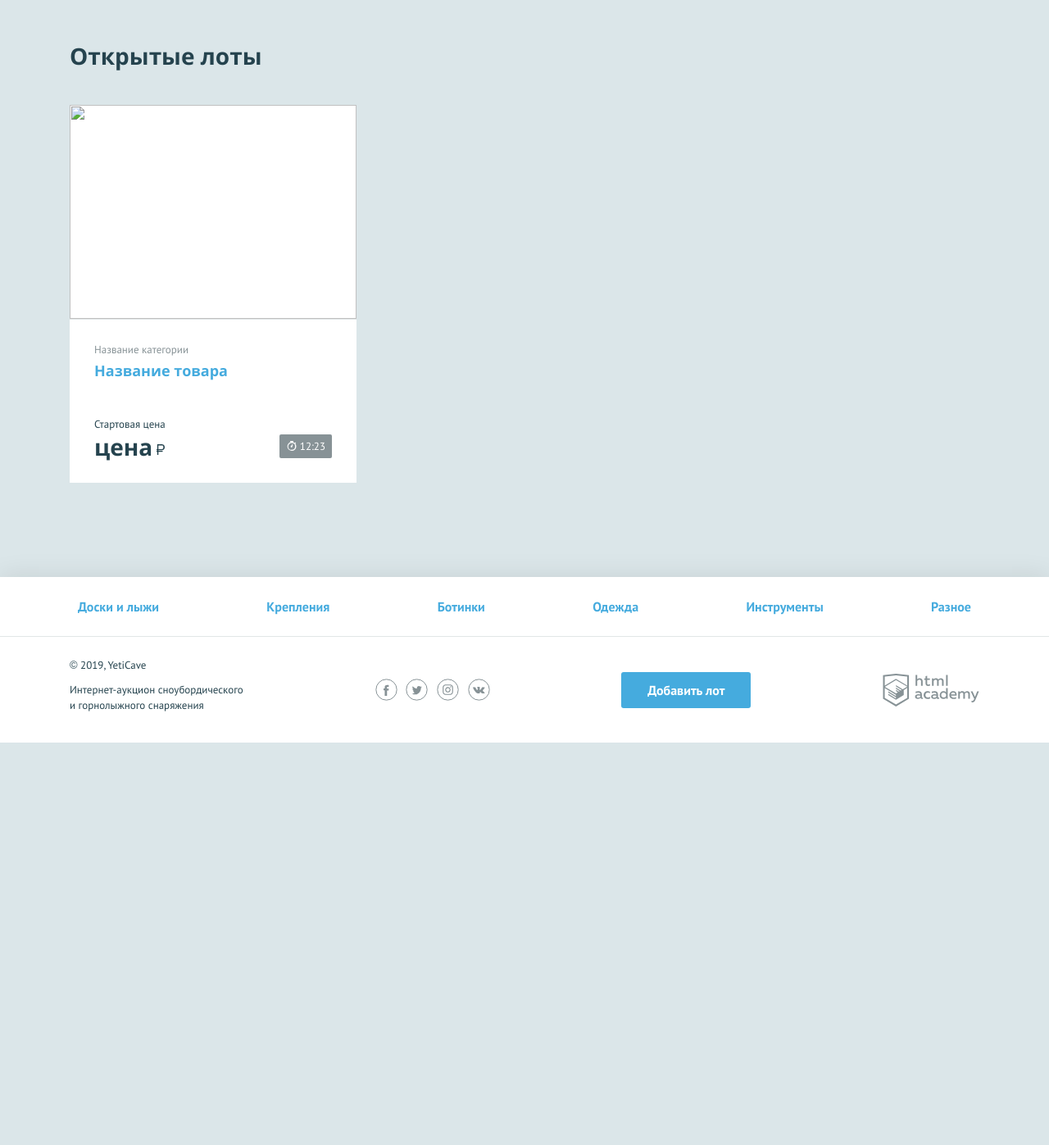
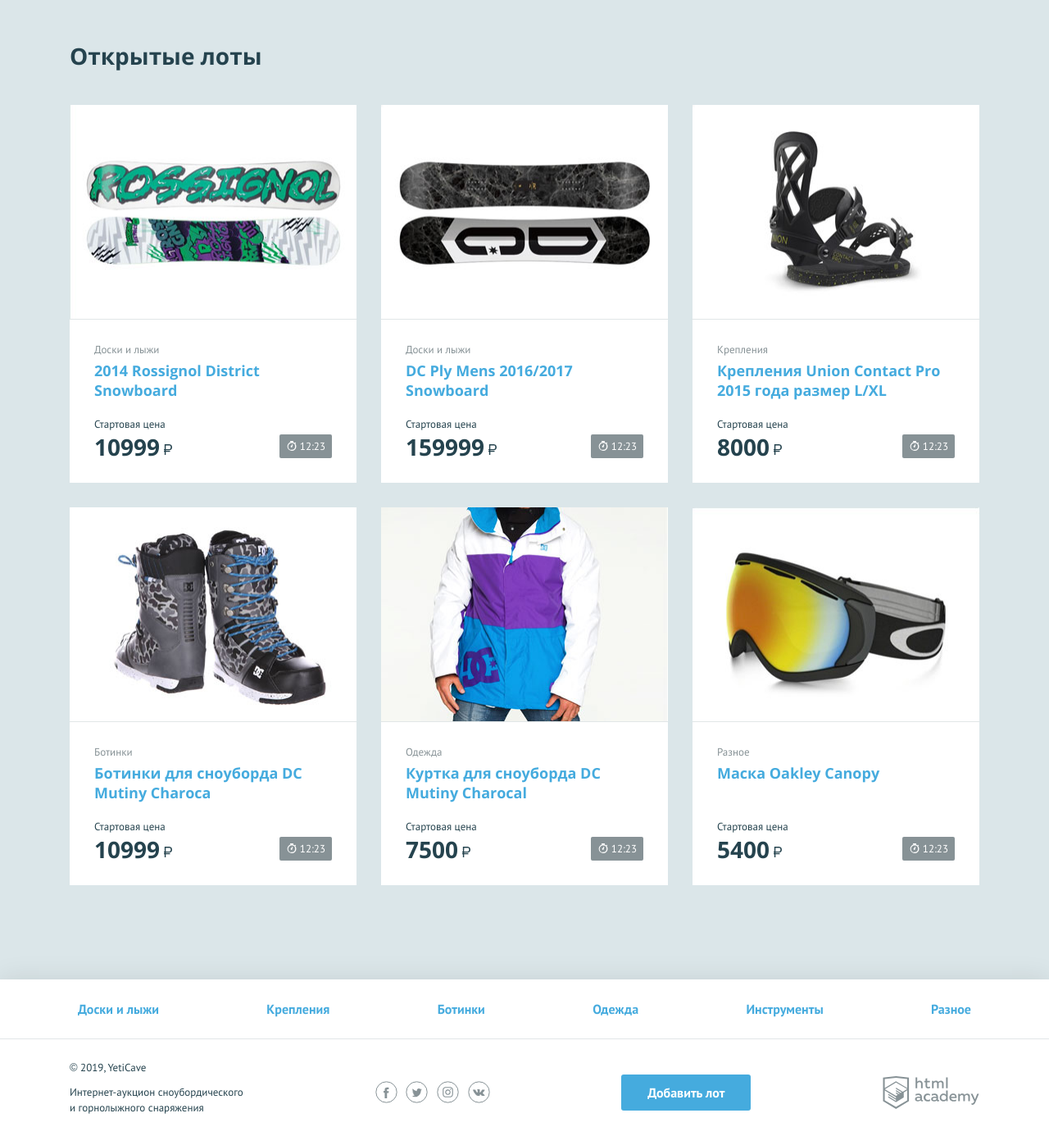
Before and after one commit to goodwin1977/630381-yeticave-9, a PHP site: page / in a window 1280 px wide. Shown: the part 508-1905 px from the top of the page at 82% size. Before the commit the page ends 1414 px from the top, so only its background shows below. Run offline with PHP 8.4, Linux system fonts and the light colour scheme.

Commit message:
реализован вывод лотов

```diff
--- a/index.php
+++ b/index.php
@@ -102,17 +102,18 @@ $i = 0; // счетчик цикла
         </div>
         <ul class="lots__list">
             <!--заполните этот список из массива с товарами-->
+            <?php foreach($lots as $k => $v): ?>
                 <li class="lots__item lot">
                     <div class="lot__image">
-                    <img src="" width="350" height="260" alt="">
+                        <img src="<?=$v['url'];?>" width="350" height="260" alt="">
                     </div>
                     <div class="lot__info">
-                    <span class="lot__category">Название категории</span>
-                    <h3 class="lot__title"><a class="text-link" href="pages/lot.html">Название товара</a></h3>
+                        <span class="lot__category"><?=$v['cat'];?></span>
+                        <h3 class="lot__title"><a class="text-link" href="pages/lot.html"><?=$v['lot_title'];?></a></h3>
                         <div class="lot__state">
                             <div class="lot__rate">
                                 <span class="lot__amount">Стартовая цена</span>
-                            <span class="lot__cost">цена<b class="rub">р</b></span>
+                                <span class="lot__cost"><?=$v['price'];?><b class="rub">р</b></span>
                             </div>
                             <div class="lot__timer timer">
                                 12:23
@@ -120,6 +121,7 @@ $i = 0; // счетчик цикла
                         </div>
                     </div>
                 </li>
+            <? endforeach; ?>
         </ul>
     </section>
 </main>
```
Lines whose indentation alone changed are shown as unchanged.
